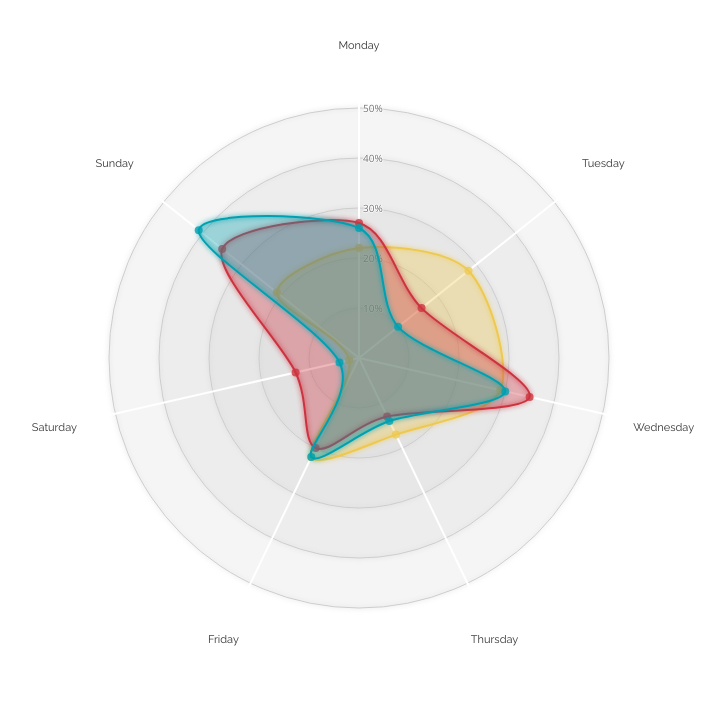
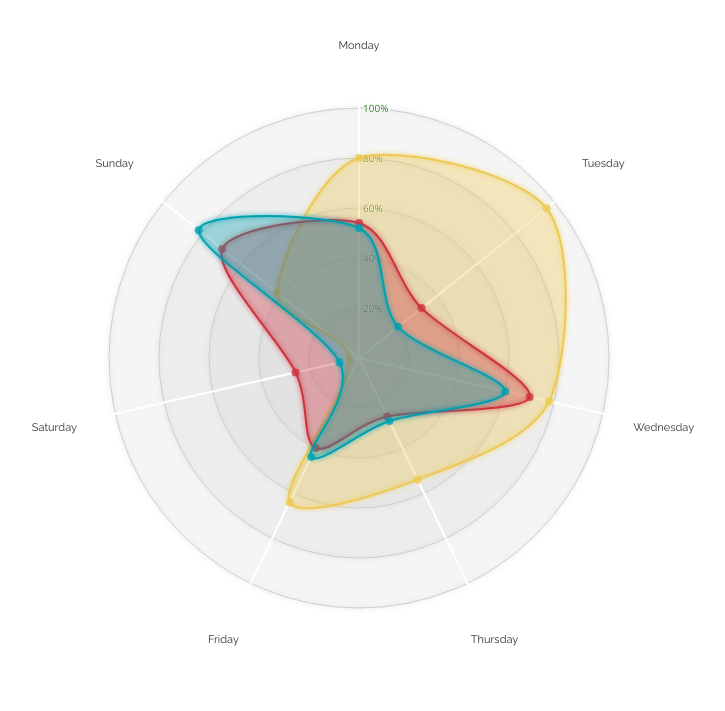
Before and after one commit to De-ma/data-visuals, a plain HTML site: page Radar/index.html in a window 1280 px wide. Shown: the whole page, without its empty margins (281-1006 px from the left). Drawn offline with nearby package versions, Linux system fonts and the light colour scheme.

Commit message:
radar change

```diff
--- a/Radar/index.html
+++ b/Radar/index.html
@@ -3,7 +3,7 @@
 	<head>
 		<meta http-equiv="Content-Type" content="text/html;charset=utf-8"/ >
 		<title>Smoothed D3.js Radar Chart</title>
-        <meta name="viewport" content="width=device-width, initial-scale=1">
+        <meta name="viewport" content="width=device-width, initial-scale=2">
 
 		<!-- Google fonts -->
 		<link href='http://fonts.googleapis.com/css?family=Open+Sans:400,300' rel='stylesheet' type='text/css'>
@@ -48,7 +48,7 @@
 			//////////////////////////////////////////////////////////////
 
 			var margin = {top: 100, right: 100, bottom: 100, left: 100},
-				width = Math.min(700, window.innerWidth - 10) - margin.left - margin.right,
+				width = Math.min(700, window.innerWidth) - margin.left - margin.right,
 				height = Math.min(width, window.innerHeight - margin.top - margin.bottom - 20);
 
 			//////////////////////////////////////////////////////////////
@@ -56,16 +56,15 @@
 			//////////////////////////////////////////////////////////////
 
 			var data = [
-					  [//iPhone
-						{axis:"Monday",value:0.22},
-						{axis:"Tuesday",value:0.28},
-						{axis:"Wednesday",value:0.29},
-						{axis:"Thursday",value:0.17},
-						{axis:"Friday",value:0.22},
+					  [
+						{axis:"Monday",value:0.40},
+						{axis:"Tuesday",value:0.48},
+						{axis:"Wednesday",value:0.39},
+						{axis:"Thursday",value:0.27},
+						{axis:"Friday",value:0.32},
 						{axis:"Saturday",value:0.02},
 						{axis:"Sunday",value:0.21}
-//						{axis:"To Be A Smartphone",value:0.50}
-					  ],[//Samsung
+					  ],[
 						{axis:"Monday",value:0.27},
 						{axis:"Tuesday",value:0.16},
 						{axis:"Wednesday",value:0.35},
--- a/Radar/radarChart.js
+++ b/Radar/radarChart.js
@@ -98,8 +98,8 @@ function RadarChart(id, data, options) {
 	   .attr("y", function(d){return -d*radius/cfg.levels;})
 	   .attr("dy", "0.4em")
 	   .style("font-size", "10px")
-	   .attr("fill", "#737373")
-	   .text(function(d,i) { return Format(maxValue * d/cfg.levels); });
+	   .attr("fill", "#373")
+	   .text(function(d,i) { return Format(maxValue * d * 2/cfg.levels); });
 
 	/////////////////////////////////////////////////////////
 	//////////////////// Draw the axes //////////////////////
```
Also changed, not shown: 1 other file.
